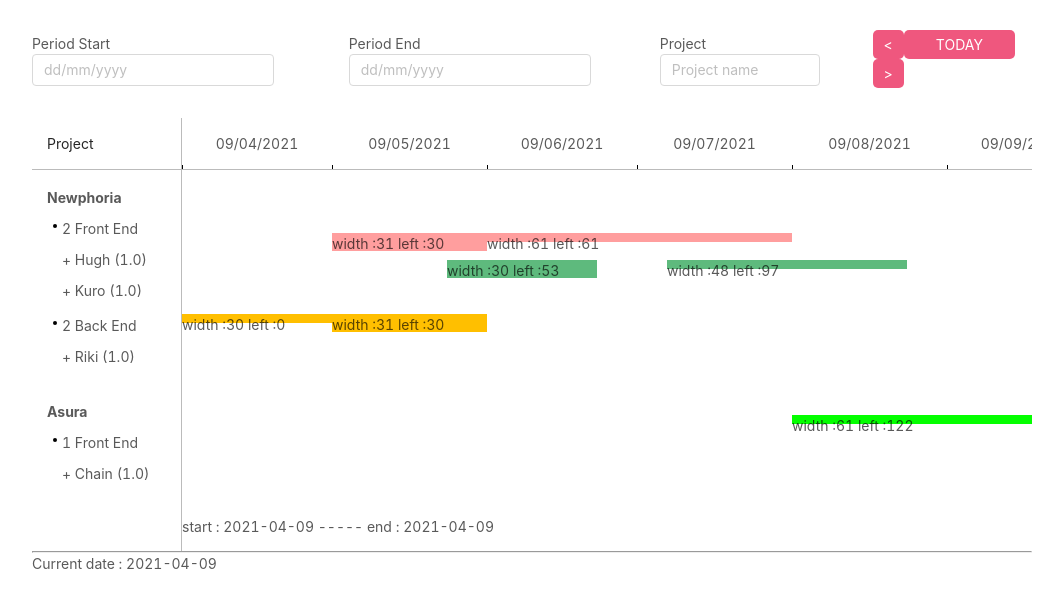
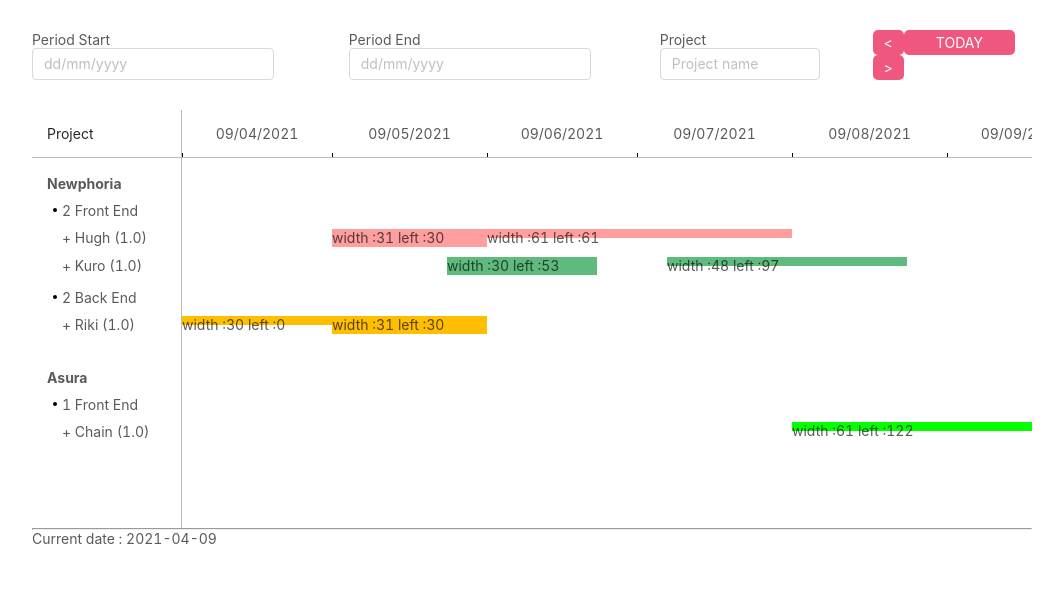
Before and after one commit to tungnt92/project-chartjs, a Vue app: page / in a window 1280 px wide. Shown: the top 608 px of the page, without its empty margins (108-1171 px from the left). Built offline with nearby package versions, Linux system fonts and the light colour scheme; the HTML template or start-up script is replaced by a standard one.

Commit message:
feat(update) : fix css with ant design

```diff
--- a/src/App.vue
+++ b/src/App.vue
@@ -191,6 +191,10 @@
     box-sizing: border-box;
   }
 
+  html, body {
+    line-height: inherit;
+  }
+
   .chart {
     width: 1000px;
     margin: auto;
--- a/src/components/LineChart.vue
+++ b/src/components/LineChart.vue
@@ -24,9 +24,6 @@
         </div>
       </div>
     </div>
-
-    <p>start : {{ periodStart }} -----
-      end : {{ periodStart }}</p>
   </div>
 </template>
 
@@ -64,17 +61,17 @@
 
 <style lang="scss" scoped>
   .line {
-    margin-top: 63px;
+    margin-top: 71px;
     &__project {
-      margin-bottom: 83px;
+      margin-bottom: 88px;
     }
     &__position {
-      margin-bottom: 36px;
+      margin-bottom: 41px;
     }
     &__member {
       position: relative;
       display: flex;
-      margin-bottom: 9px;
+      margin-bottom: 10px;
       height: 18px;
     }
     &__work {
--- a/src/components/Project.vue
+++ b/src/components/Project.vue
@@ -66,6 +66,7 @@
             list-style: none;
             padding-left: 15px;
             margin-bottom: 10px;
+            line-height: 1.3;
           }
         }
       }
```
